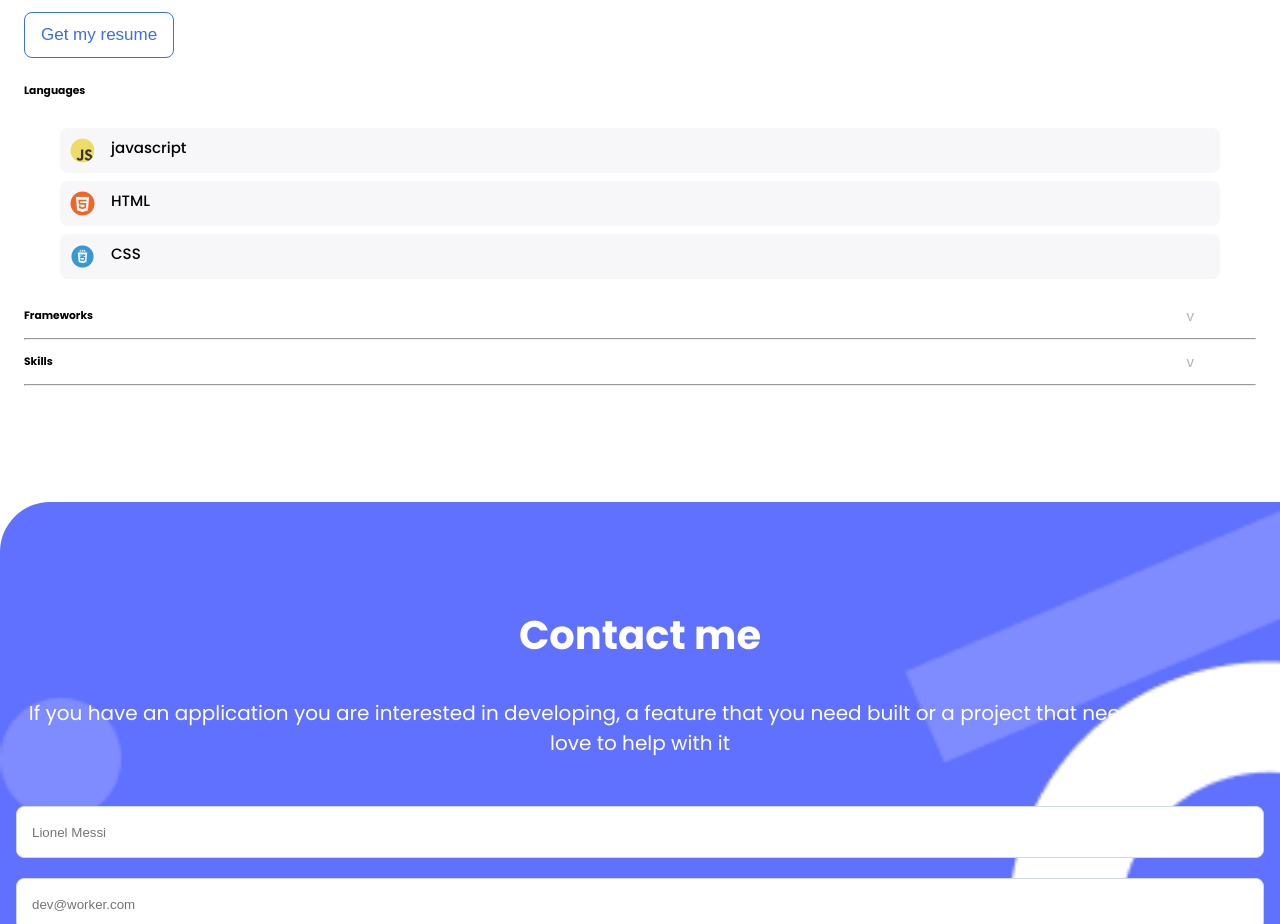
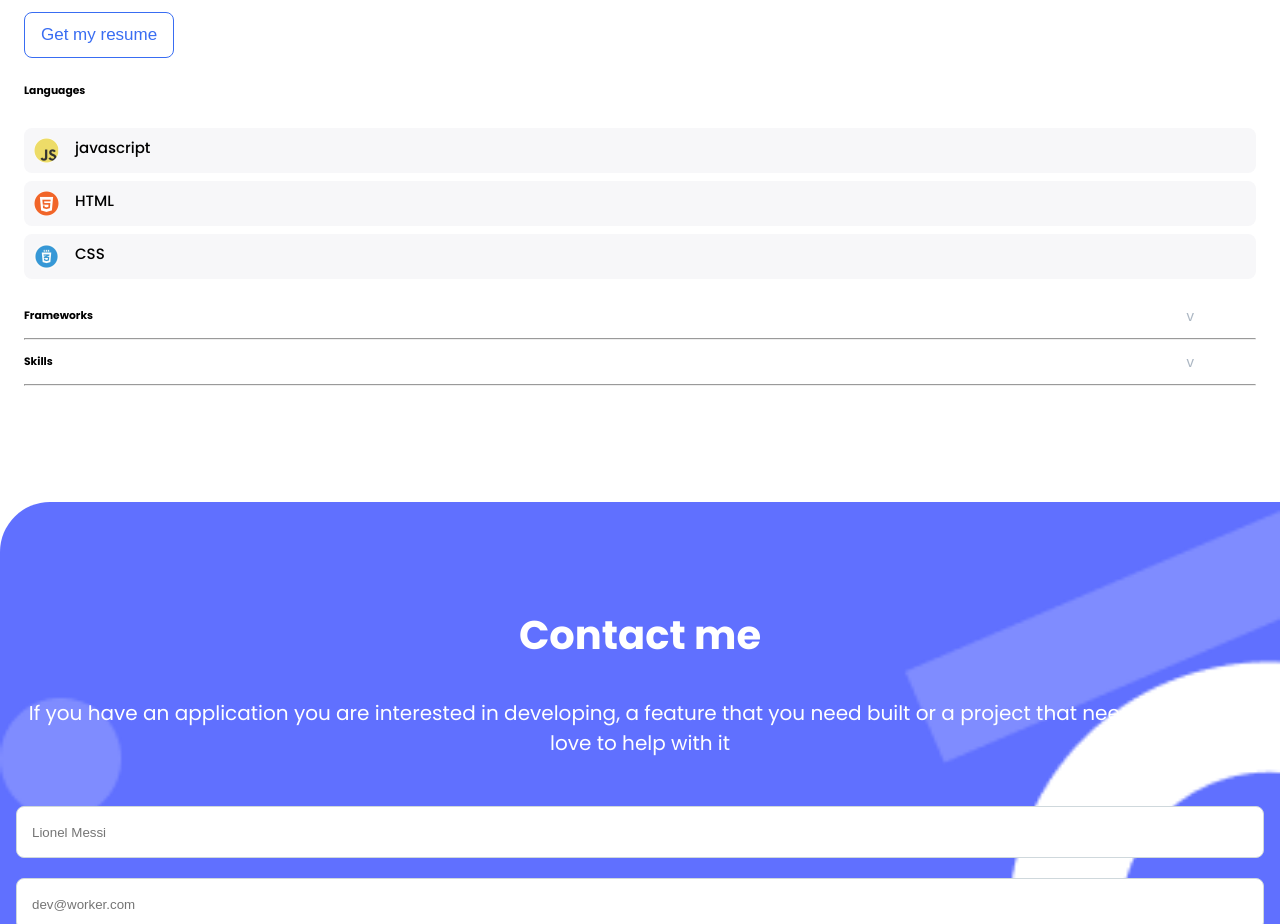
Before and after one commit to abiola-arobieke/abiola-portfolio, a website: page index.html in a window 1280 px wide. Shown: the part 6460-7384 px from the top of the page. Drawn offline with Linux system fonts and the light colour scheme.

Commit message:
Modify index.css file

```diff
--- a/index.css
+++ b/index.css
@@ -113,7 +113,7 @@ p {
 
 .skill-set > ul {
   height: 150px;
-  margin: 0 36px 28px 36px;
+  margin: 0 0 28px;
 }
 
 .skill-set > ul > li {
```
